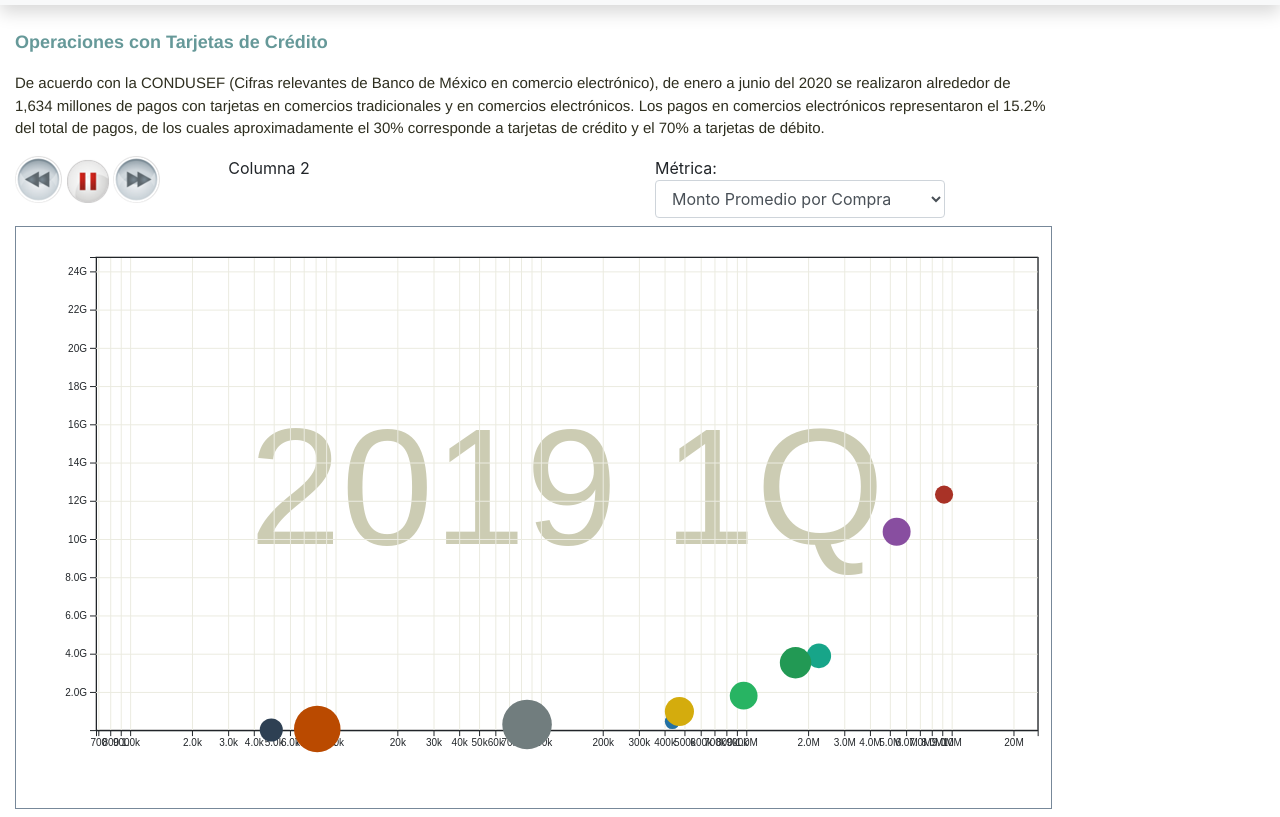
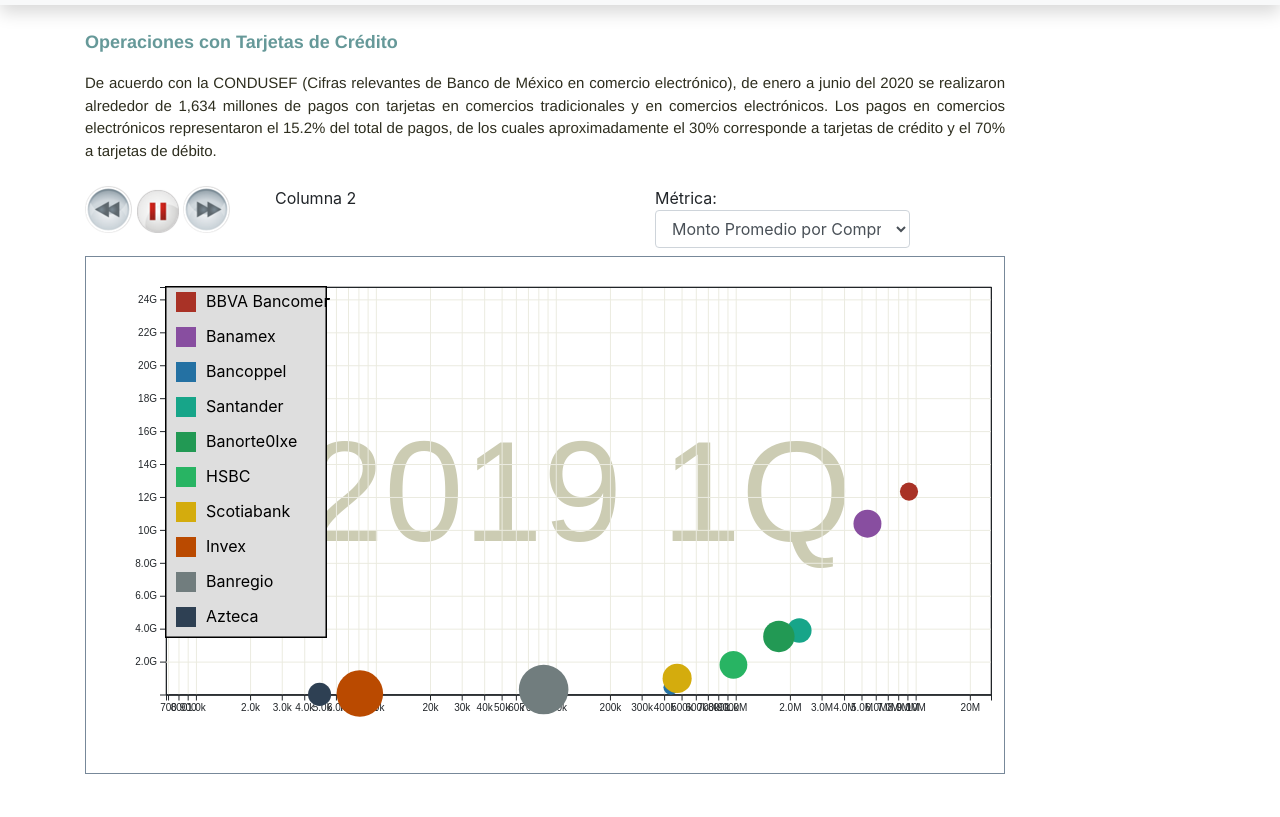
Before and after one commit to 5uRFi/herramientas-visualizacion, a plain HTML site: page GapMinderCdtCrds.html in a window 1280 px wide. Shown: the part 111-928 px from the top of the page. After the commit the page ends 893 px from the top, so only its background shows below. Drawn offline with nearby package versions, Linux system fonts and the light colour scheme.

Commit message:
feat: etiquetas de los bancos

```diff
--- a/GapMinderCdtCrds.html
+++ b/GapMinderCdtCrds.html
@@ -15,11 +15,11 @@
         <p>Herramientas de Visualización</p>
     </nav>
 
-    <div class="container-fluid mt-4">
+    <div class="container mt-4">
 
-      <div class="row">
+      <div class="row mb-2">
         <div class="col-md-10">
-          <div id="description" class="description">
+          <div id="description" class="description text-justify">
             <p class="subTitGM ">Operaciones con Tarjetas de Crédito</p>
             <p class="txtGM"> De acuerdo con la CONDUSEF (Cifras relevantes de Banco de México en comercio electrónico), de enero a
             junio del 2020 se realizaron alrededor de 1,634 millones de pagos con tarjetas en comercios tradicionales
--- a/js/appGapMiderCrdCrd.js
+++ b/js/appGapMiderCrdCrd.js
@@ -154,6 +154,8 @@ function render (data) {
 
     metricaSelectHtml = document.getElementById("metrica");
 
+    renderLabels()
+
     p = g.selectAll('circle')
             .data(data, d => d.ENTIDAD)
     p.enter()
@@ -172,6 +174,32 @@ function render (data) {
             .attr('fill', d => color(d.ENTIDAD))
     p.exit()
         .remove()
+}
+
+//agrega cuadro con descripción a etiquetas
+function renderLabels(){
+    g.append('rect')
+    .attr('x', 0)
+    .attr('y', 0)
+    .attr('width', 160)
+    .attr('height', 350)
+    .attr('stroke', 'black')
+    .attr('fill', '#dedede')
+
+    color.domain().forEach((d, i) => {
+        g.append('rect')
+        .attr('x', 10)
+        .attr('y', 5 + i*35)
+        .attr('width', 20)
+        .attr('height', 20)
+        .attr('fill', color(d))
+
+        g.append('text')
+        .attr('x', 40)
+        .attr('y', 20+ i*35)
+        .attr('fill', 'black')
+        .text(d[0].toUpperCase() + d.slice(1))
+    })
 }
 
 function atras() {
@@ -249,7 +277,7 @@ var mouseHoverOn = function() {
             .attr("y1", circle.attr("cy"))
             .attr("y2", circle.attr("cy"))
             .attr("x1", circle.attr("cx"))
-            .attr("x2", 0 - margins.left)
+            .attr("x2", 0)
             .attr("transform", "translate(80,30)")
             .style("stroke", "black")
             .transition().delay(200).duration(450).styleTween("opacity",
```
